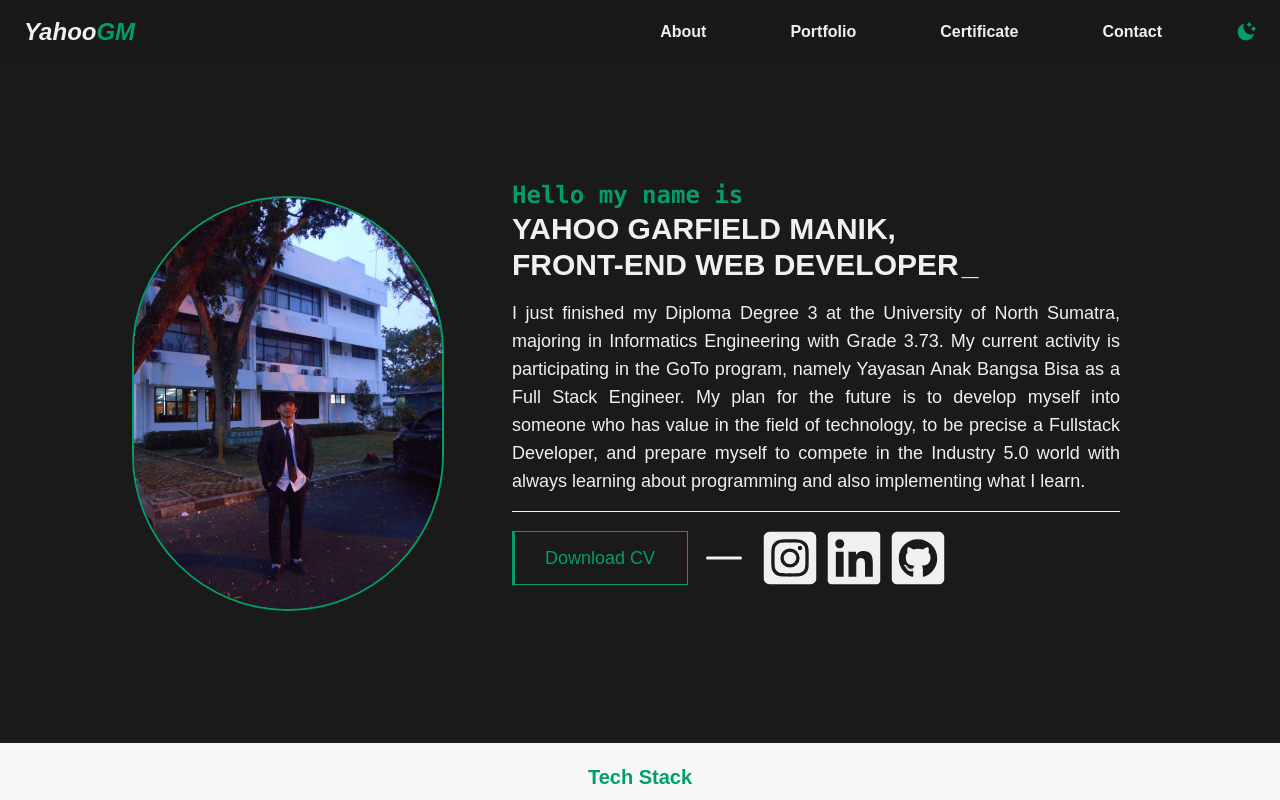
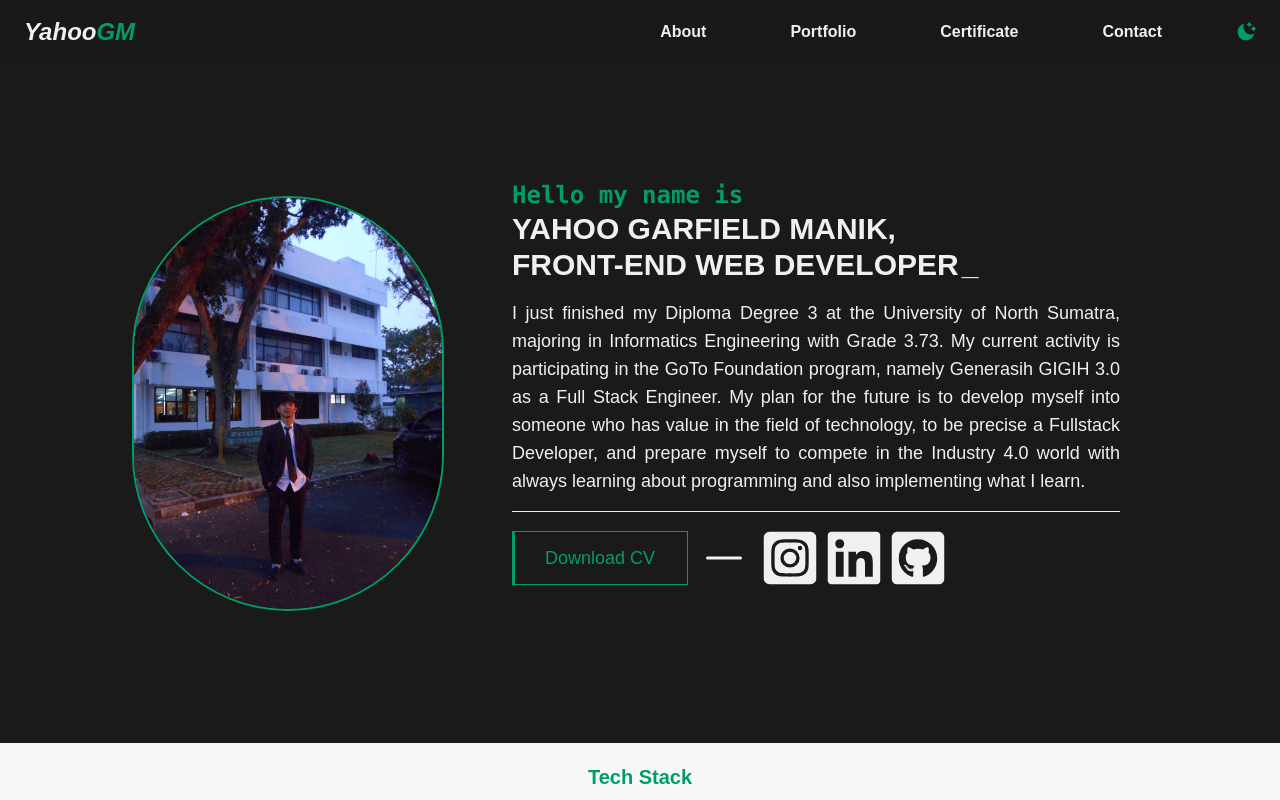
Before and after one commit to yahoogm/portfolio, a React (Vite) app: page / in a window 1280 px wide. Shown: the top 800 px of the page. Built offline with nearby package versions, Linux system fonts and the light colour scheme; a web font is replaced by a local one.

Commit message:
Edit about

```diff
--- a/src/components/organisms/Landingpage/About.organism.jsx
+++ b/src/components/organisms/Landingpage/About.organism.jsx
@@ -58,13 +58,13 @@ const AboutOrganism = () => {
               >
                 I just finished my Diploma Degree 3 at the University of North
                 Sumatra, majoring in Informatics Engineering with Grade 3.73. My
-                current activity is participating in the GoTo program, namely
-                Yayasan Anak Bangsa Bisa as a Full Stack Engineer. My plan for
-                the future is to develop myself into someone who has value in
-                the field of technology, to be precise a Fullstack Developer,
-                and prepare myself to compete in the Industry 5.0 world with
-                always learning about programming and also implementing what I
-                learn.
+                current activity is participating in the GoTo Foundation
+                program, namely Generasih GIGIH 3.0 as a Full Stack Engineer. My
+                plan for the future is to develop myself into someone who has
+                value in the field of technology, to be precise a Fullstack
+                Developer, and prepare myself to compete in the Industry 4.0
+                world with always learning about programming and also
+                implementing what I learn.
               </p>
             </div>
             <hr data-aos="fade-right" data-aos-delay="1000" />
```
